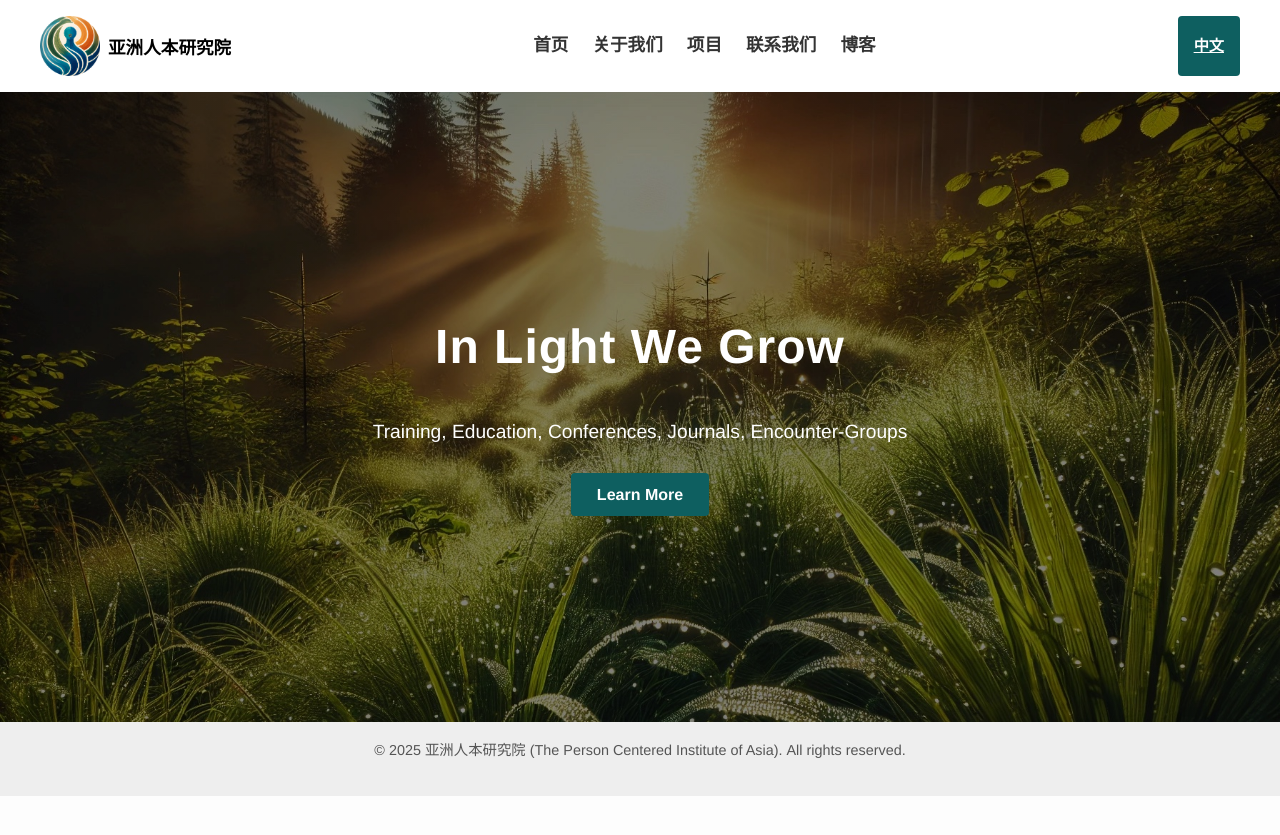
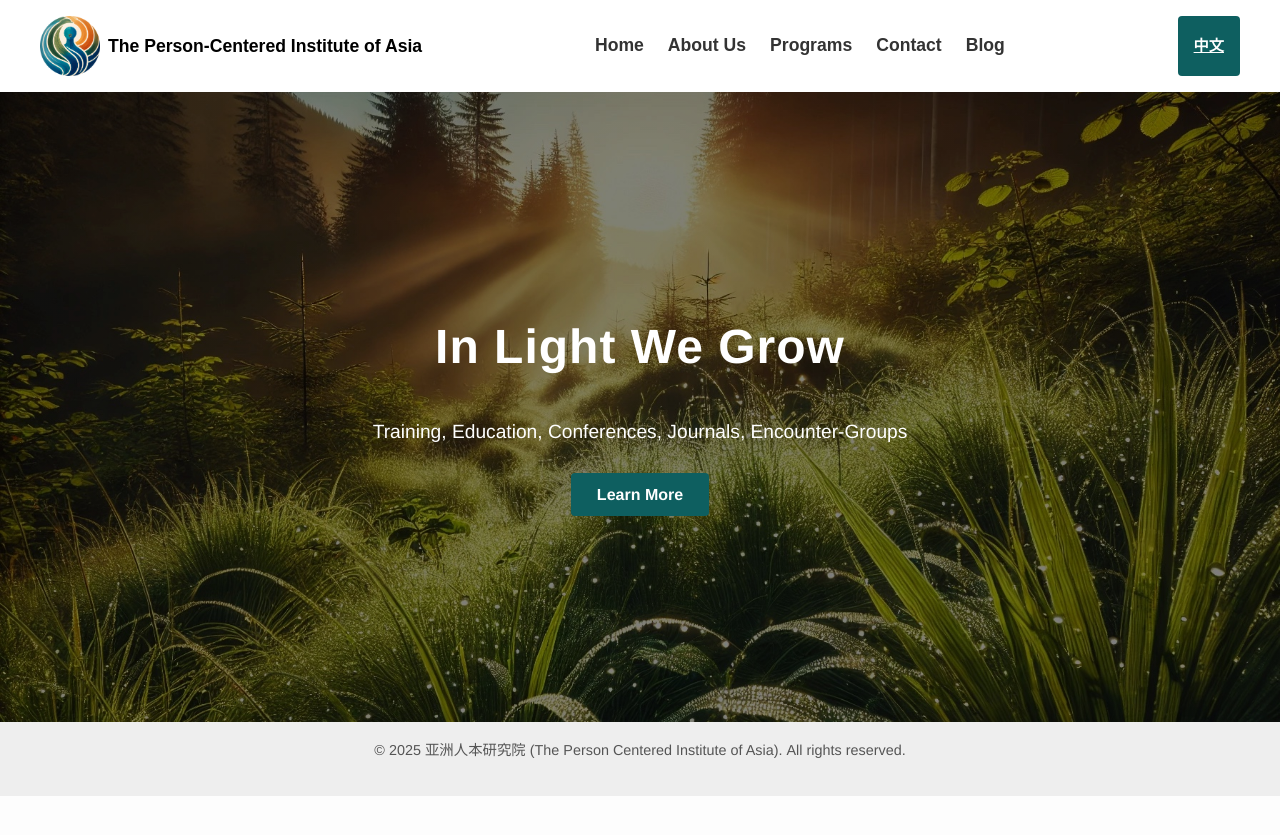
Before and after one commit to YeeLiu611/YeeLiu611, a Jekyll site: the page built from en/index.md, in a window 1280 px wide. Shown: the top 835 px of the page. Built offline with Jekyll 4.4.1, drawn with Linux system fonts in a browser that asks for light colours; a script that is not in the unit is left out.

Commit message:
Update header.html

```diff
--- a/_includes/header.html
+++ b/_includes/header.html
@@ -3,27 +3,59 @@
     <div class="nav-left">
       <a href="{{ '/' | append: page.lang | append: '/' | relative_url }}" class="logo">
         <img src="{{ '/images/logo.png' | relative_url }}" alt="Logo" />
-        <span data-key="nav_institute_name">亚洲人本研究院</span>
+        <span data-key="nav_institute_name">
+          {% if page.lang == "zh" %}
+            亚洲人本研究院
+          {% else %}
+            The Person-Centered Institute of Asia
+          {% endif %}
+        </span>
       </a>
     </div>
     <ul class="nav-links" id="nav-links">
       <!-- 首页链接 -->
-      <li><a href="{{ '/' | append: page.lang | append: '/' | relative_url }}" data-key="nav_home">首页</a></li>
+      <li>
+        <a href="{{ '/' | append: page.lang | append: '/' | relative_url }}">
+          {% if page.lang == "zh" %} 首页 {% else %} Home {% endif %}
+        </a>
+      </li>
+
       <!-- 关于我们 -->
-      <li><a href="{{ '/' | append: page.lang | append: '/about/' | relative_url }}" data-key="nav_about">关于我们</a></li>
+      <li>
+        <a href="{{ '/' | append: page.lang | append: '/about/' | relative_url }}">
+          {% if page.lang == "zh" %} 关于我们 {% else %} About Us {% endif %}
+        </a>
+      </li>
+
       <!-- 项目 -->
-      <li><a href="{{ '/' | append: page.lang | append: '/programs/' | relative_url }}" data-key="nav_programs">项目</a></li>
+      <li>
+        <a href="{{ '/' | append: page.lang | append: '/programs/' | relative_url }}">
+          {% if page.lang == "zh" %} 项目 {% else %} Programs {% endif %}
+        </a>
+      </li>
+
       <!-- 联系我们 -->
-      <li><a href="{{ '/' | append: page.lang | append: '/contact/' | relative_url }}" data-key="nav_contact">联系我们</a></li>
+      <li>
+        <a href="{{ '/' | append: page.lang | append: '/contact/' | relative_url }}">
+          {% if page.lang == "zh" %} 联系我们 {% else %} Contact {% endif %}
+        </a>
+      </li>
+
       <!-- 博客 -->
-      <li><a href="{{ '/' | append: page.lang | append: '/blog/' | relative_url }}" data-key="nav_blog">博客</a></li>
+      <li>
+        <a href="{{ '/' | append: page.lang | append: '/blog/' | relative_url }}">
+          {% if page.lang == "zh" %} 博客 {% else %} Blog {% endif %}
+        </a>
+      </li>
     </ul>
     <div class="nav-right">
+      <!-- 语言切换按钮 -->
       {% if page.lang == "zh" %}
         <a href="{{ page.alternate_url }}" id="lang-toggle-btn" class="btn-lang">EN</a>
       {% else %}
         <a href="{{ page.alternate_url }}" id="lang-toggle-btn" class="btn-lang">中文</a>
       {% endif %}
+      <!-- 移动端菜单按钮 -->
       <button class="hamburger" id="hamburger-btn">&#9776;</button>
     </div>
   </nav>
```
